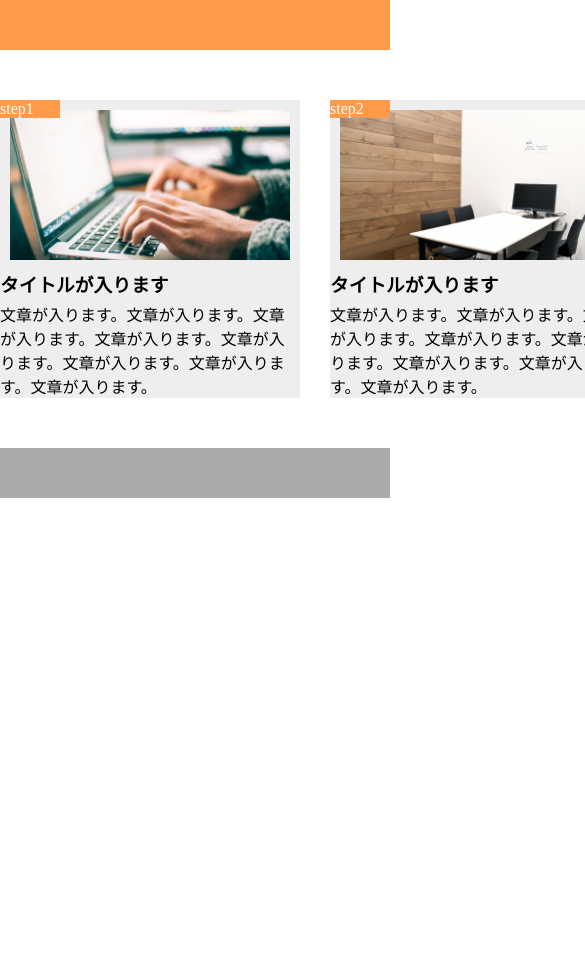
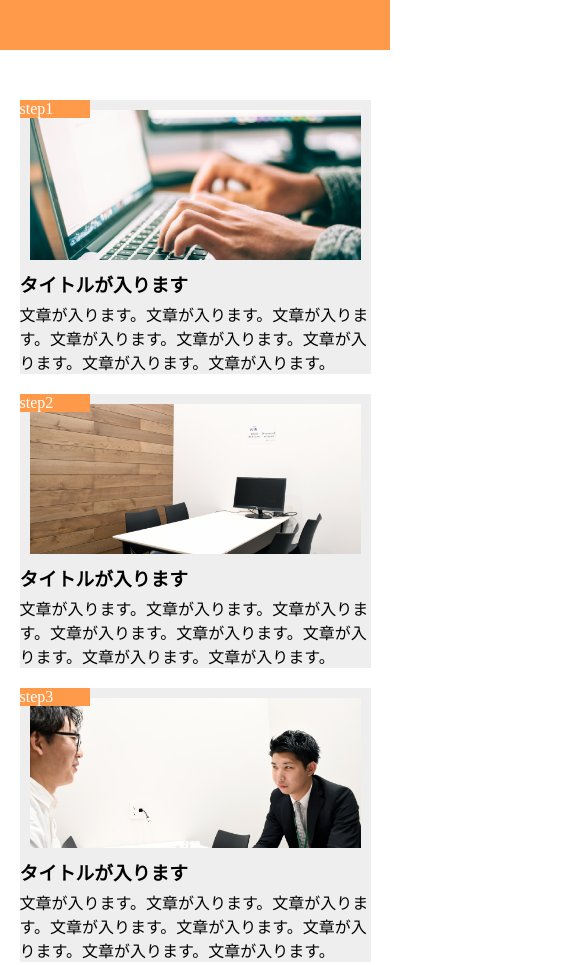
Before and after one commit to masashi005/Task1, a plain HTML site: page index.html in a window 390 px wide. Shown: the top 965 px of the page, 585 px wide, since content can reach past the window. Before the commit the page ends 844 px from the top, so only its background shows below. Drawn offline with Linux system fonts and the light colour scheme.

Commit message:
finish task1

```diff
--- a/index.html
+++ b/index.html
@@ -2,6 +2,7 @@
 <html lang="ja">
   <head>
     <meta charset="UTF-8"/>
+    <meta name="viewport" content="width=device-width,initial-scale=1.0">
     <link rel="stylesheet" href="style.css"/>
     <title>Task1</title>
   </head>
--- a/style.css
+++ b/style.css
@@ -61,7 +61,7 @@ main{
 }
 
 .step-N{
-  width: 60px;
+  width: 70px;
   position: absolute;
   top:0;
   left: 0;
@@ -75,3 +75,32 @@ footer{
   height: 50px;
   background-color: #aaaaaa;
 }
+
+/*以下レスポンシブル*/
+@media screen and (max-width:960px){
+
+  main{
+    width: 90vw;
+    margin: 50px auto;
+    display: block;
+  }
+
+
+  .main-contents{
+    margin-right: 0px;
+    margin-bottom: 20px;
+  }
+
+  .main-contents:last-child{
+    margin-bottom: 0px;
+  }
+
+  .main-contents-item{
+    position: relative;
+    display: inline-block;
+    width: 90vw;
+    background-color: #eeeeee;
+  }
+
+
+}
```
